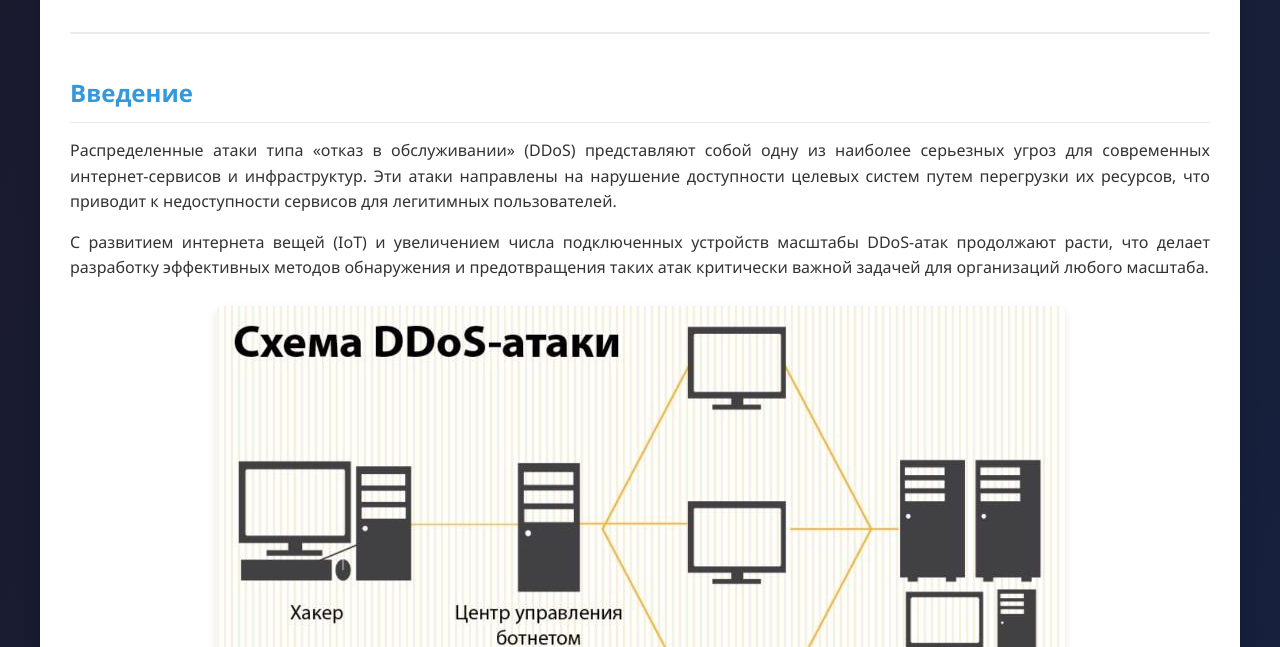
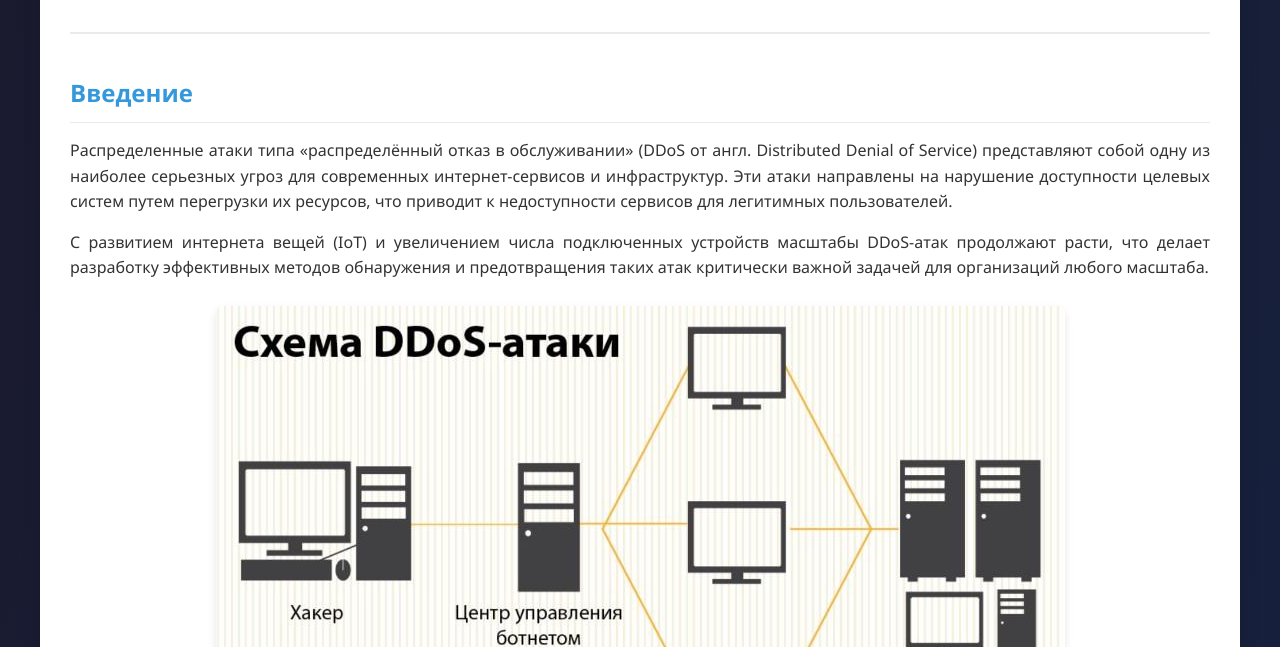
Before and after one commit to babininnick-cpu/My-Project, a plain HTML site: page report_1.html in a window 1280 px wide. Shown: the part 153-800 px from the top of the page. Drawn offline with Linux system fonts and the light colour scheme.

Commit message:
Update report_1.html

```diff
--- a/report_1.html
+++ b/report_1.html
@@ -156,7 +156,7 @@
 
         <section>
             <h2>Введение</h2>
-            <p>Распределенные атаки типа «отказ в обслуживании» (DDoS) представляют собой одну из наиболее серьезных угроз для современных интернет-сервисов и инфраструктур. Эти атаки направлены на нарушение доступности целевых систем путем перегрузки их ресурсов, что приводит к недоступности сервисов для легитимных пользователей.</p>
+            <p>Распределенные атаки типа «распределённый отказ в обслуживании» (DDoS от англ. Distributed Denial of Service) представляют собой одну из наиболее серьезных угроз для современных интернет-сервисов и инфраструктур. Эти атаки направлены на нарушение доступности целевых систем путем перегрузки их ресурсов, что приводит к недоступности сервисов для легитимных пользователей.</p>
 
             <p>С развитием интернета вещей (IoT) и увеличением числа подключенных устройств масштабы DDoS-атак продолжают расти, что делает разработку эффективных методов обнаружения и предотвращения таких атак критически важной задачей для организаций любого масштаба.</p>
 
```
